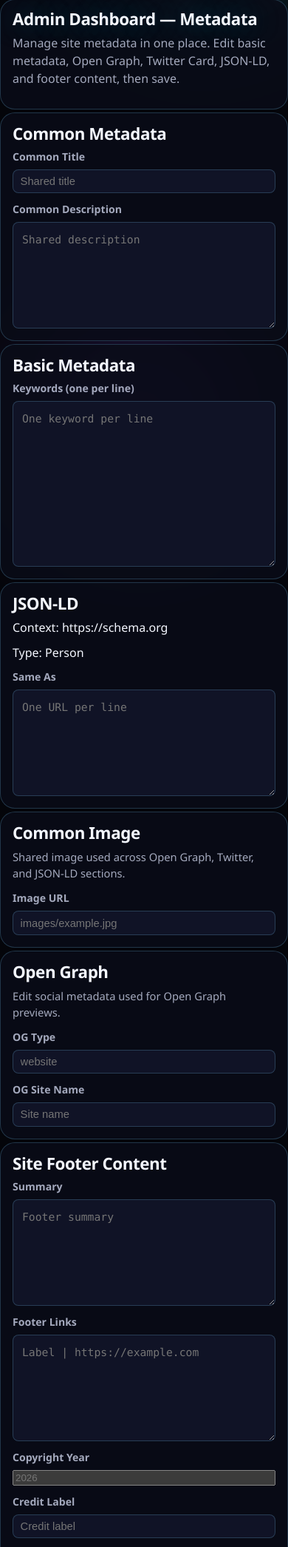
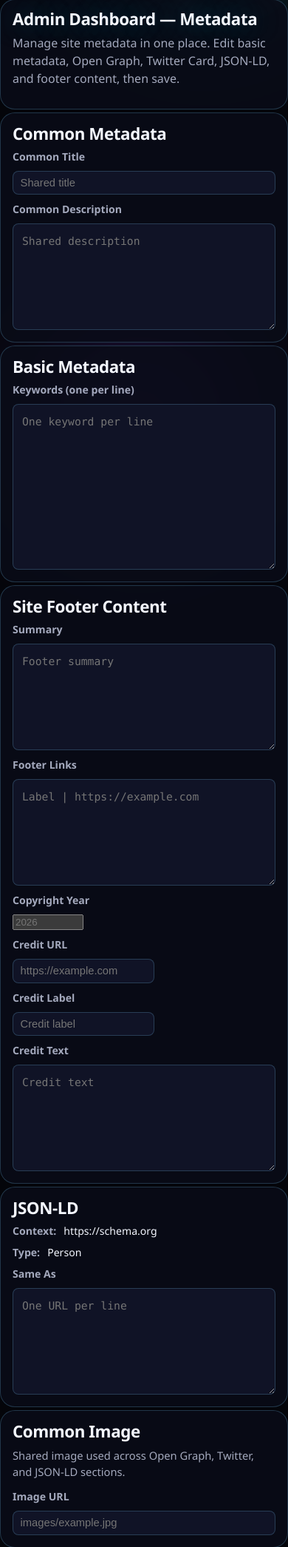
Before and after one commit to Zwitschi/bobbyludlam-website, a Python web app: template app/templates/admin/admin_meta.html in a window 390 px wide. Shown: the part 232-2323 px from the top of the page at 74% size. Run offline with Jinja, Linux system fonts and the light colour scheme; the template is opened without the code that fills it, so the values that code supplies are empty.

Commit message:
refactor: Enhance admin metadata layout and improve footer section

```diff
--- a/app/static/css/admin.css
+++ b/app/static/css/admin.css
@@ -1,5 +1,7 @@
 :root {
   color-scheme: dark;
+  --grid-spacing: 1.25rem;
+  --meta-grid-spacing: 0.625rem;
 }
 
 body {
@@ -20,7 +22,7 @@ body[data-admin-page] main {
       320px,
       28rem
     );
-  gap: 1.25rem;
+  gap: var(--grid-spacing);
   align-items: start;
 }
 
@@ -153,12 +155,36 @@ textarea {
 
 .editor-grid {
   display: grid;
-  gap: 0.75rem;
+  gap: var(--meta-grid-spacing);
 }
 
 .editor-row {
   display: grid;
-  gap: 0.5rem;
+  gap: var(--meta-grid-spacing);
+}
+
+.info-row {
+  display: flex;
+  gap: var(--meta-grid-spacing);
+  color: var(--muted);
+}
+
+.info-label {
+  font-size: 0.88rem;
+  font-weight: 600;
+}
+
+.info-value {
+  font-size: 0.88rem;
+  color: var(--text);
+}
+
+#footer_copyright_year {
+  max-width: 6rem;
+}
+#footer_credit_url,
+#footer_credit_label {
+  max-width: 12rem;
 }
 
 .editor-row label {
@@ -714,29 +740,28 @@ button:focus-visible {
   flex: 0 0 100%;
 }
 
-.admin-main:has(#admin-common-meta) #admin-common-meta {
-  flex: 0 0 calc(50% - 0.625rem);
+.admin-main:has(#admin-common-meta) #admin-common-meta,
+.admin-main:has(#admin-common-meta) #admin-jsonld {
+  flex: 0 0 calc(33% - var(--meta-grid-spacing));
   min-width: 0;
 }
 
+.admin-main:has(#admin-common-meta) #admin-footer,
 .admin-main:has(#admin-common-meta) #admin-common-image {
-  flex: 0 0 calc(25% - 0.625rem);
+  flex: 0 0 calc(33% - var(--meta-grid-spacing));
   min-width: 0;
 }
 
 .admin-main:has(#admin-common-meta) #admin-meta {
-  flex: 0 0 calc(25% - 0.625rem);
+  flex: 0 0 calc(33% - var(--meta-grid-spacing));
   min-width: 0;
 }
 
-.admin-main:has(#admin-common-meta) #admin-open-graph,
-.admin-main:has(#admin-common-meta) #admin-twitter,
-.admin-main:has(#admin-common-meta) #admin-jsonld {
-  flex: 0 0 calc(25% - 0.625rem);
+.admin-main:has(#admin-common-meta) #admin-open-graph {
+  flex: 0 0 calc(33% - var(--meta-grid-spacing));
   min-width: 0;
 }
 
-.admin-main:has(#admin-common-meta) #admin-footer,
 .admin-main:has(#admin-common-meta) #admin-save {
   flex: 0 0 100%;
 }
@@ -747,17 +772,16 @@ button:focus-visible {
   }
 
   .admin-main:has(#admin-common-meta) #admin-common-image {
-    flex: 0 0 calc(50% - 0.625rem);
+    flex: 0 0 calc(50% - var(--meta-grid-spacing));
   }
 
   .admin-main:has(#admin-common-meta) #admin-meta {
-    flex: 0 0 calc(50% - 0.625rem);
+    flex: 0 0 calc(50% - var(--meta-grid-spacing));
   }
 
   .admin-main:has(#admin-common-meta) #admin-open-graph,
-  .admin-main:has(#admin-common-meta) #admin-twitter,
   .admin-main:has(#admin-common-meta) #admin-jsonld {
-    flex: 0 0 calc(50% - 0.625rem);
+    flex: 0 0 calc(50% - var(--meta-grid-spacing));
   }
 }
 
@@ -766,7 +790,6 @@ button:focus-visible {
   .admin-main:has(#admin-common-meta) #admin-common-image,
   .admin-main:has(#admin-common-meta) #admin-meta,
   .admin-main:has(#admin-common-meta) #admin-open-graph,
-  .admin-main:has(#admin-common-meta) #admin-twitter,
   .admin-main:has(#admin-common-meta) #admin-jsonld,
   .admin-main:has(#admin-common-meta) #admin-footer,
   .admin-main:has(#admin-common-meta) #admin-save {
--- a/app/templates/admin/admin_meta.html
+++ b/app/templates/admin/admin_meta.html
@@ -28,6 +28,11 @@
   {% include "admin/partials/_meta_basic.html" %}
 </section>
 
+<section class="panel" id="admin-footer">
+  <h2>Site Footer Content</h2>
+  {% include "admin/partials/_meta_footer.html" %}
+</section>
+
 <section class="panel" id="admin-jsonld">
   <h2>JSON-LD</h2>
   {% include "admin/partials/_meta_jsonld.html" %}
@@ -52,11 +57,6 @@
   {% include "admin/partials/_meta_og.html" %}
 </section>
 
-<section class="panel" id="admin-footer">
-  <h2>Site Footer Content</h2>
-  {% include "admin/partials/_meta_footer.html" %}
-</section>
-
 <section class="panel" id="admin-save">
   <h2>Save Metadata</h2>
   <p class="help">
--- a/app/templates/admin/partials/_meta_footer.html
+++ b/app/templates/admin/partials/_meta_footer.html
@@ -20,16 +20,16 @@
     <input id="footer_copyright_year" type="number" placeholder="2026" />
   </div>
   <div class="editor-row">
-    <label for="footer_credit_label">Credit Label</label>
-    <input id="footer_credit_label" type="text" placeholder="Credit label" />
-  </div>
-  <div class="editor-row">
     <label for="footer_credit_url">Credit URL</label>
     <input
       id="footer_credit_url"
       type="text"
       placeholder="https://example.com"
     />
+  </div>
+  <div class="editor-row">
+    <label for="footer_credit_label">Credit Label</label>
+    <input id="footer_credit_label" type="text" placeholder="Credit label" />
   </div>
   <div class="editor-row">
     <label for="footer_credit_text">Credit Text</label>
--- a/app/templates/admin/partials/_meta_og.html
+++ b/app/templates/admin/partials/_meta_og.html
@@ -1,7 +1,7 @@
 <div class="editor-grid">
-  <div class="editor-row">
-    <label for="og_type">OG Type</label>
-    <input id="og_type" type="text" placeholder="website" />
+  <div class="info-row">
+    <span class="info-label">OG Type:</span>
+    <span class="info-value">website</span>
   </div>
   <div class="editor-row">
     <label for="og_site_name">OG Site Name</label>
```
